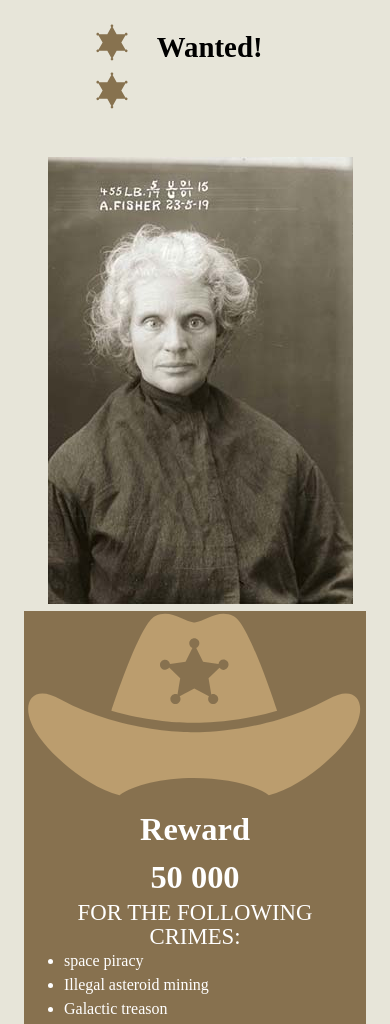
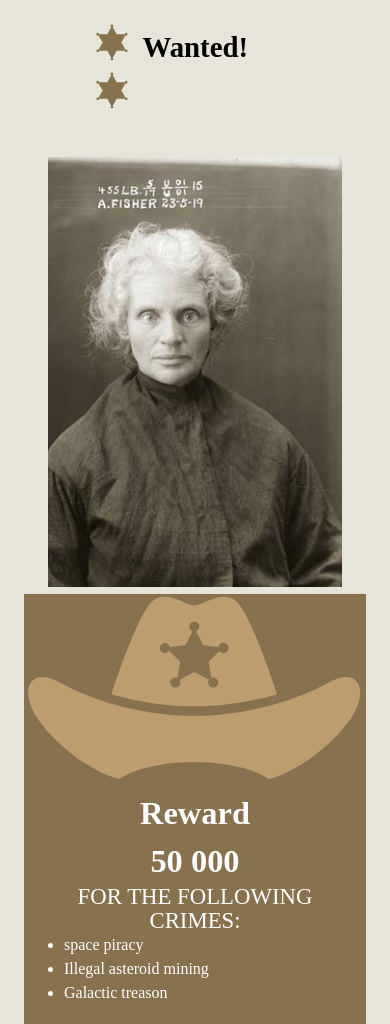
Before and after one commit to paisley-laurenzio/dsn1676-assignment-1, a plain HTML site: page index.html in a window 390 px wide. Shown: the top 1024 px of the page. Drawn offline with Linux system fonts and the light colour scheme.

Commit message:
got the images to be flexible and responsive

```diff
--- a/css/main.css
+++ b/css/main.css
@@ -25,13 +25,13 @@ body {
 
 .img-flex{
     display: block;
-    width: 100%;
 }
 
 .frame {
     border-image:url(../images/boarders.png)25 25 25 25 stretch stretch;
     border-width: 25px 25px 25px 25px;
     margin: 0 auto;
+    width: 100%;
 }
 
 .masthead{
@@ -56,7 +56,7 @@ body {
 .position {
     float: left;
     margin: 0 auto;
-    padding: 0 1em;
+    padding: 0 .5em;
 }
 
 .star {
@@ -66,7 +66,6 @@ body {
 }
 
 .hat {
-
     align-content: center;
 }
 
```
